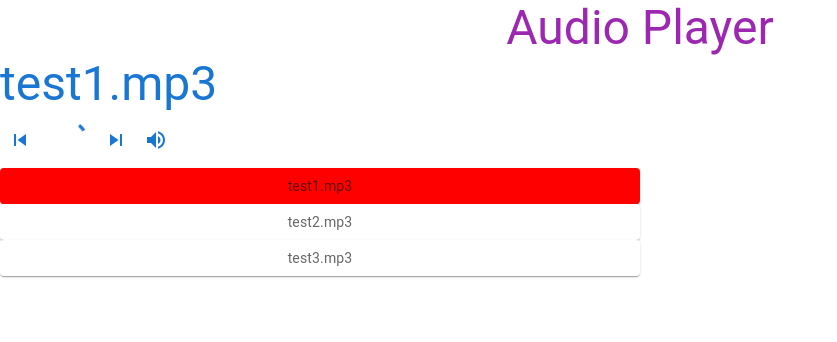
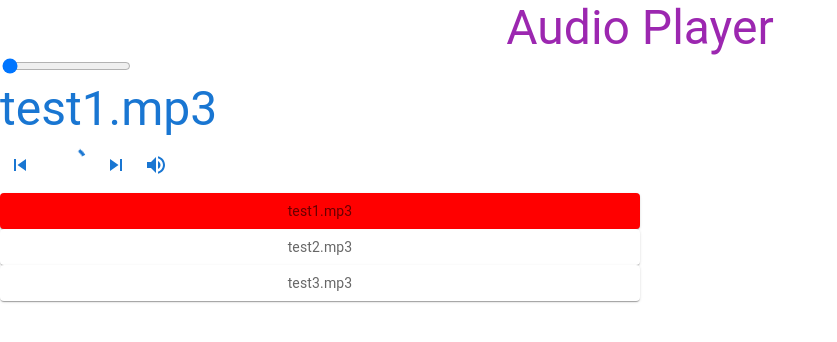
Before and after one commit to hmetkel-ontic/react-without-cra, a React app: page / in a window 1280 px wide. Shown: the top 342 px of the page, without its empty margins (0-837 px from the left). Built offline with nearby package versions, Linux system fonts and the light colour scheme.

Commit message:
progress bar added

```diff
--- /dev/null
+++ b/src/App.css
@@ -0,0 +1,19 @@
+:root {
+  --progress-width: 0;
+  --buffered-width: 0;
+}
+.progress-bar::-webkit-slider-thumb {
+  z-index: 4;
+  position: relative;
+}
+
+.progress-bar::before {
+  transform: scaleX(var(--progress-width));
+  z-index: 3;
+}
+
+.progress-bar::after {
+  transform: scaleX(var(--buffered-width));
+  transform-origin: left;
+  z-index: 2;
+}
--- a/src/App.tsx
+++ b/src/App.tsx
@@ -3,6 +3,8 @@ import React, { useState, useEffect } from "react";
 import { Stack, CssBaseline, Paper } from "@mui/material";
 
 import AudioPlayer from "./Components/AudioPlayer";
+
+import "./App.css";
 
 const PATH_TO_AUDIO_DIR = "/assets/audio/";
 
--- a/src/Components/AudioPlayer.tsx
+++ b/src/Components/AudioPlayer.tsx
@@ -11,6 +11,7 @@ import {
   SkipNext,
 } from "@mui/icons-material";
 
+import AudioProgressBar from "./AudioProgressBar";
 import VolumeInput from "./VolumeInput";
 
 interface AudioPlayerProps {
@@ -31,10 +32,13 @@ const AudioPlayer = ({
 }: AudioPlayerProps) => {
   const audioRef = useRef<HTMLAudioElement | null>(null);
 
-  const [duration, setDuration] = useState<number>(0);
   const [isReady, setIsReady] = useState<boolean>(false);
   const [isPlaying, setIsPlaying] = useState<boolean>(false);
   const [volume, setVolume] = useState<number>(0.2);
+
+  const [duration, setDuration] = useState<number>(0);
+  const [currrentProgress, setCurrrentProgress] = React.useState(0);
+  const [buffered, setBuffered] = React.useState(0);
 
   const prevVolume = useRef<number>(volume);
 
@@ -58,12 +62,34 @@ const AudioPlayer = ({
     }
   }
 
+  const handleBufferProgress: React.ReactEventHandler<HTMLAudioElement> = (
+    e
+  ) => {
+    const audio = e.currentTarget;
+    const dur = audio.duration;
+    if (dur > 0) {
+      for (let i = 0; i < audio.buffered.length; i++) {
+        if (
+          audio.buffered.start(audio.buffered.length - 1 - i) <
+          audio.currentTime
+        ) {
+          const bufferedLength = audio.buffered.end(
+            audio.buffered.length - 1 - i
+          );
+          setBuffered(bufferedLength);
+          break;
+        }
+      }
+    }
+  };
+
   return (
     <>
       <Typography variant="h3" component="h1" color="secondary" align="center">
         Audio Player
       </Typography>
       {currentAudio && (
+        <>
           <audio
             ref={audioRef}
             preload="metadata"
@@ -74,9 +100,27 @@ const AudioPlayer = ({
             }}
             onPlaying={() => setIsPlaying(true)}
             onPause={() => setIsPlaying(false)}
+            onTimeUpdate={(e) => {
+              setCurrrentProgress(e.currentTarget.currentTime);
+              handleBufferProgress(e);
+            }}
+            onProgress={handleBufferProgress}
           >
             <source type="audio/mpeg" src={currentAudio.src} />
           </audio>
+          <AudioProgressBar
+            duration={duration}
+            buffered={buffered}
+            currentProgress={currrentProgress}
+            onChange={(e) => {
+              if (!audioRef.current) return;
+
+              audioRef.current.currentTime = e.currentTarget.valueAsNumber;
+
+              setCurrrentProgress(e.currentTarget.valueAsNumber);
+            }}
+          />
+        </>
       )}
 
       <Typography variant="h3" component="h2" color="primary">
--- /dev/null
+++ b/src/Components/AudioProgressBar.tsx
@@ -0,0 +1,48 @@
+import React from "react";
+
+interface ProgressCSSProps extends React.CSSProperties {
+  "--progress-width": number;
+  "--buffered-width": number;
+}
+
+interface AudioProgressBarProps
+  extends React.InputHTMLAttributes<HTMLInputElement> {
+  duration: number;
+  currentProgress: number;
+  buffered: number;
+}
+
+export default function AudioProgressBar({
+  duration,
+  currentProgress,
+  buffered,
+  ...rest
+}: AudioProgressBarProps) {
+  const progressBarWidth = isNaN(currentProgress / duration)
+    ? 0
+    : currentProgress / duration;
+
+  const bufferedWidth = isNaN(buffered / duration) ? 0 : buffered / duration;
+
+  const progressStyles: ProgressCSSProps = {
+    "--progress-width": progressBarWidth,
+    "--buffered-width": bufferedWidth,
+  };
+
+  return (
+    <>
+      <div>
+        <input
+          type="range"
+          name="progress"
+          aria-label="Audio Progress Bar"
+          style={progressStyles}
+          min={0}
+          max={duration}
+          value={currentProgress}
+          {...rest}
+        />
+      </div>
+    </>
+  );
+}
--- a/webpack.config.js
+++ b/webpack.config.js
@@ -54,6 +54,7 @@ module.exports = {
         },
       ],
     }),
+    new MiniCSSExtractPlugin()
   ],
 
   devServer: {
```
Lines whose indentation alone changed are shown as unchanged.
